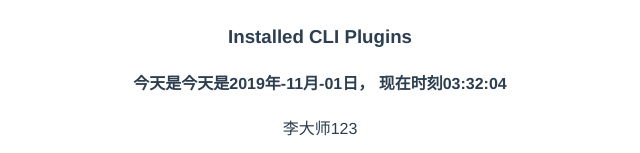
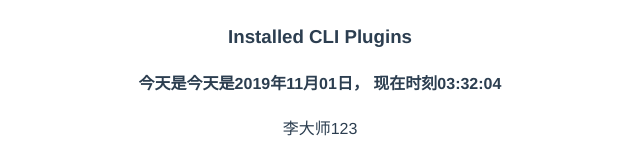
Before and after one commit to liquanjiang/vue-cli4-app, a Vue app: page / in a window 1280 px wide. Shown: the part 371-524 px from the top of the page, without its empty margins (320-960 px from the left). Built offline with nearby package versions, Linux system fonts and the light colour scheme.

Commit message:
添加clock测试组件

```diff
--- a/babel.config.js
+++ b/babel.config.js
@@ -2,4 +2,4 @@ module.exports = {
   presets: [
     '@vue/cli-plugin-babel/preset'
   ]
-}
+};
--- a/src/components/Clock/index.vue
+++ b/src/components/Clock/index.vue
@@ -14,7 +14,7 @@ export default class Clock extends Vue {
   timer: any = null;
   constructor () {
     super();
-    this.time = moment().format('今天是YYYY年-MM月-DD日， 现在时刻HH:mm:ss');
+    this.time = moment().format('今天是YYYY年MM月DD日， 现在时刻HH:mm:ss');
   }
 
   mounted ():void {
@@ -23,7 +23,7 @@ export default class Clock extends Vue {
 
   change ():void {
     this.timer = setInterval(() => {
-      this.time = moment().format('今天是YYYY年-MM月-DD日， 现在时刻HH:mm:ss');
+      this.time = moment().format('今天是YYYY年MM月DD日， 现在时刻HH:mm:ss');
     }, 1000);
   }
 
```
